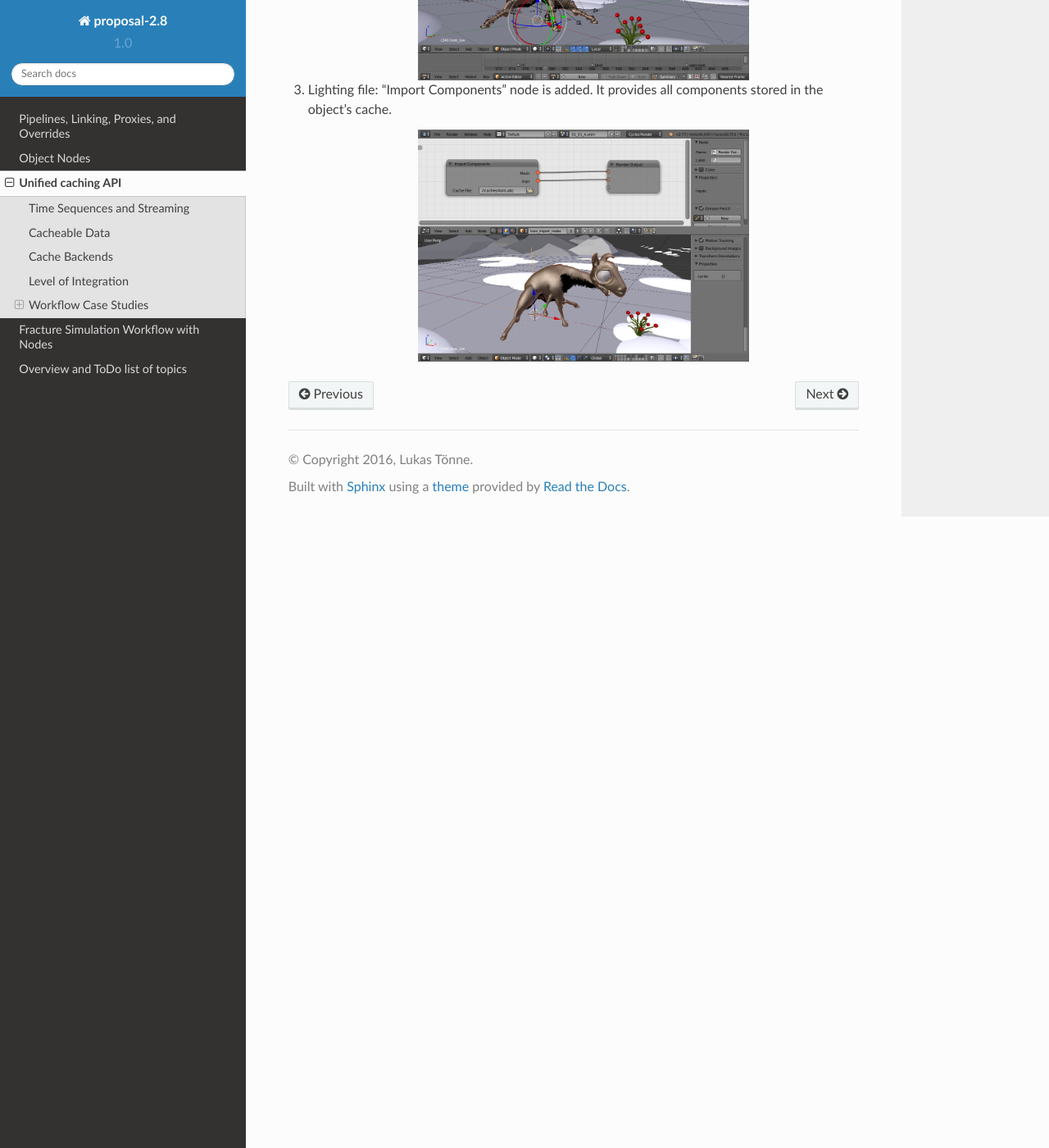
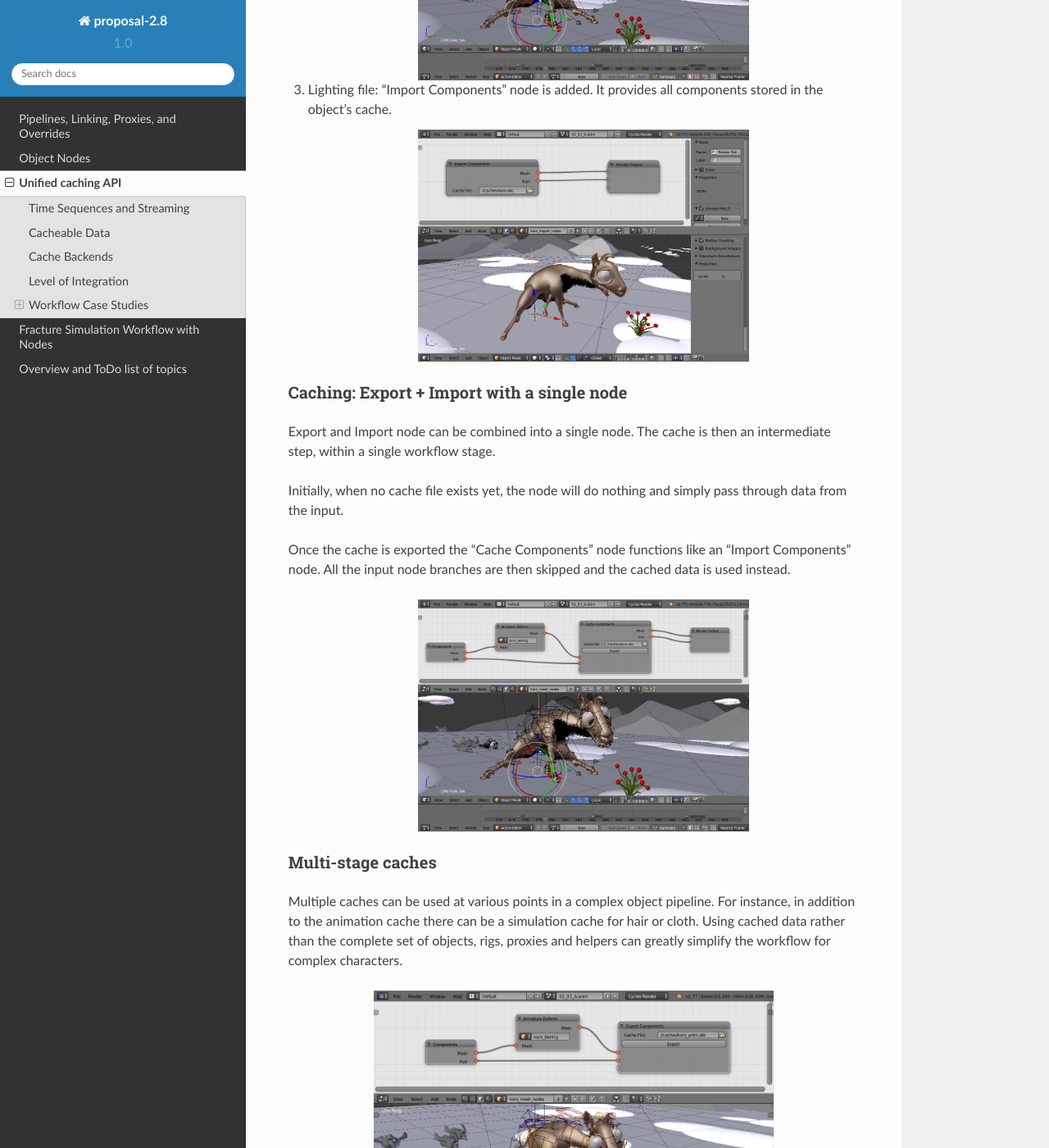
Before and after one commit to lukastoenne/proposal-2.8, a Sphinx documentation site: the page built from source/caching.rst, in a window 1280 px wide and 1400 px high, scrolled down 5183 px. Shown: the whole window at 82% size. Built offline with Sphinx 7.4.7 and the Read the Docs theme 2.0.0, drawn with Linux system fonts in a browser that asks for light colours; formulas are drawn with MathJax 3; some of the changed text lies outside the part shown.

Commit message:
More examples of cache usage with nodes.

```diff
--- a/source/caching.rst
+++ b/source/caching.rst
@@ -130,3 +130,39 @@
    .. figure:: /images/caching_workflow_fullimport_nodes.png
      :width: 60%
      :figclass: align-center
+
+Caching: Export + Import with a single node
+===========================================
+
+Export and Import node can be combined into a single node. The cache is then an intermediate step, within a single workflow stage.
+
+Initially, when no cache file exists yet, the node will do nothing and simply pass through data from the input.
+
+Once the cache is exported the "Cache Components" node functions like an "Import Components" node. All the input node branches are then skipped and the cached data is used instead.
+
+   .. figure:: /images/caching_workflow_roundtrip.png
+     :width: 60%
+     :figclass: align-center
+
+Multi-stage caches
+==================
+
+Multiple caches can be used at various points in a complex object pipeline. For instance, in addition to the animation cache there can be a simulation cache for hair or cloth. Using cached data rather than the complete set of objects, rigs, proxies and helpers can greatly simplify the workflow for complex characters.
+
+.. figure:: /images/caching_workflow_multistage_anim.png
+  :width: 70%
+  :figclass: align-center
+
+  \1. Animation: Mesh deformation is stored in a cache file
+
+.. figure:: /images/caching_workflow_multistage_hairsim.png
+  :width: 70%
+  :figclass: align-center
+
+  \2. Hair Simulation: Animation cache is used as basis for hair motion
+
+.. figure:: /images/caching_workflow_multistage_lighting.png
+  :width: 70%
+  :figclass: align-center
+
+  \3. Lighting: Combined animation and simulation cache for rendering
```
Also changed, not shown: source/images/caching_workflow_multistage_anim.png (added), source/images/caching_workflow_multistage_hairsim.png (added), source/images/caching_workflow_multistage_lighting.png (added), source/images/caching_workflow_roundtrip.png (added), 1 other file.
